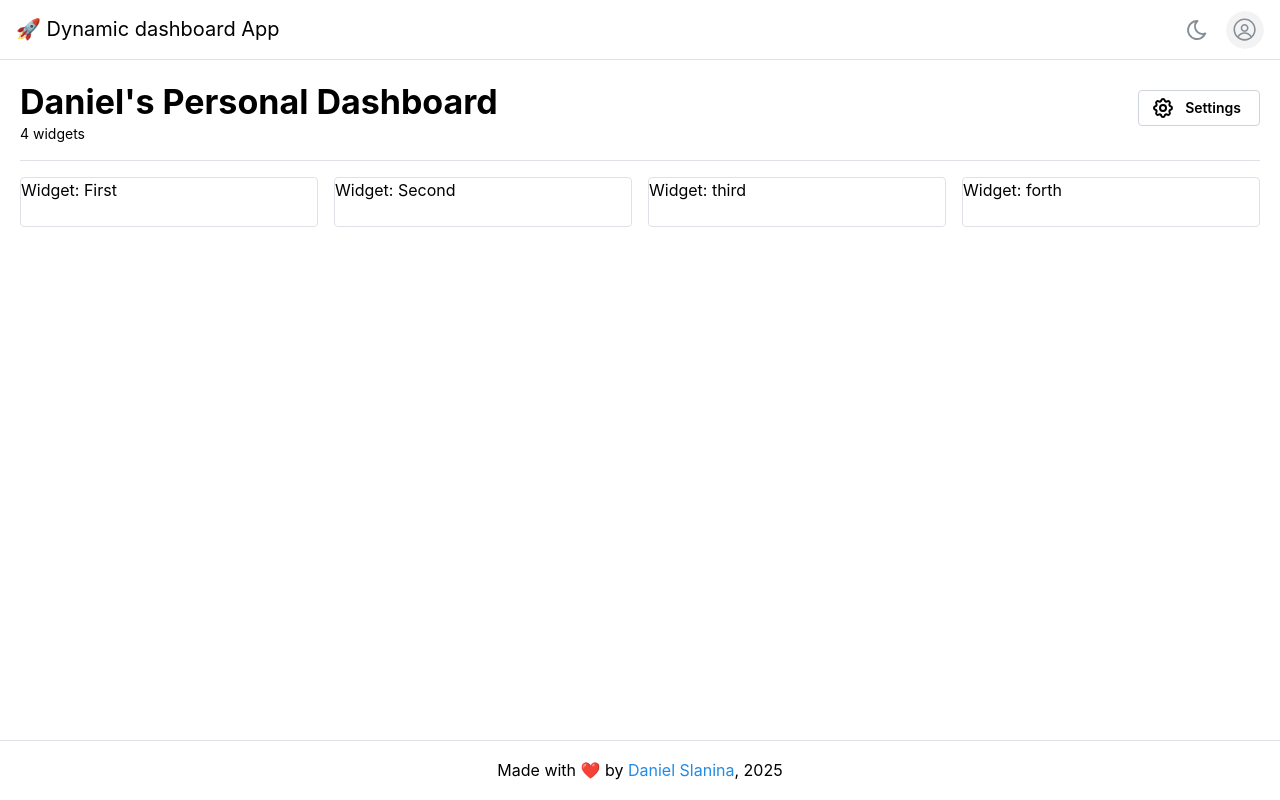
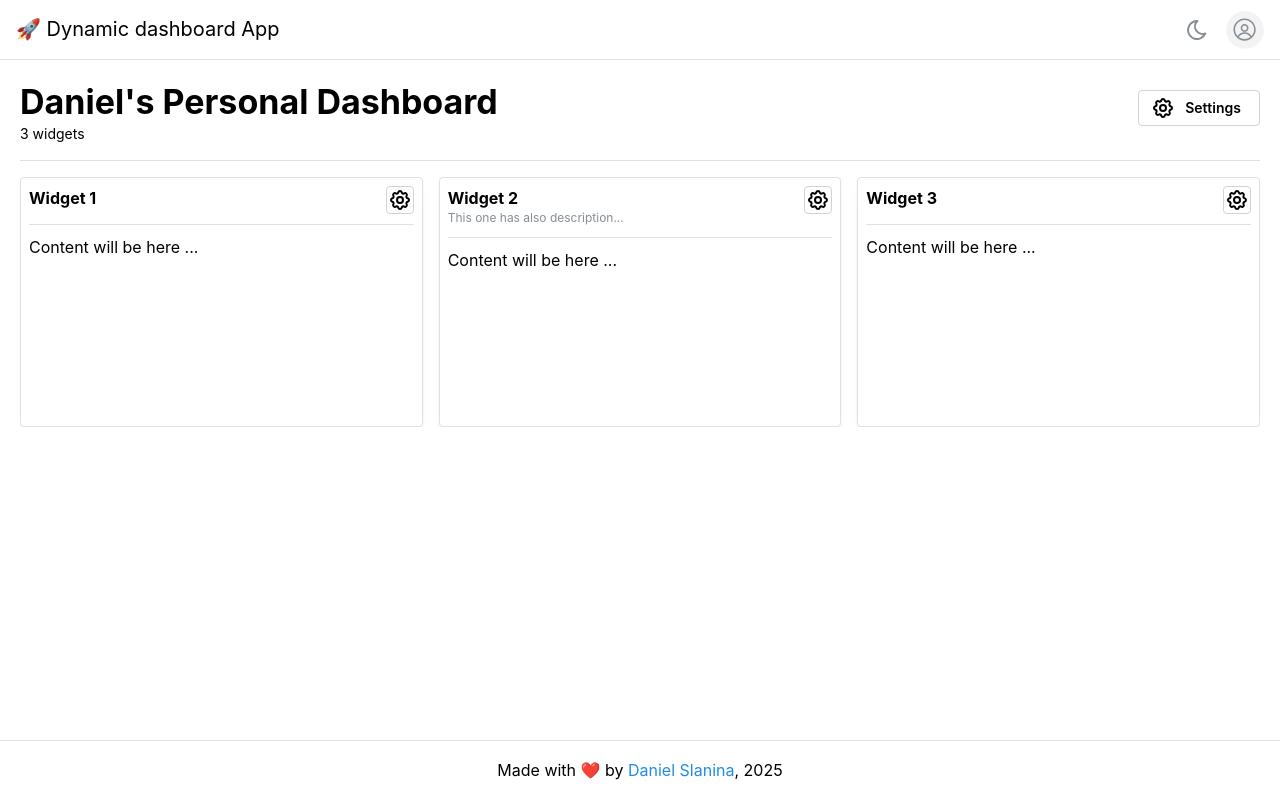
Before and after one commit to dadadcko/react-dynamic-dashboard-assesment, a React (Vite) app: page / in a window 1280 px wide. Built offline with nearby package versions, Linux system fonts and the light colour scheme.

Commit message:
feat: add proper types and core widget component

```diff
--- a/src/components/dashboard/DashboardHeader.tsx
+++ b/src/components/dashboard/DashboardHeader.tsx
@@ -1,7 +1,7 @@
 import type { FunctionComponent } from "react";
 import { Group, Text, Title } from "@mantine/core";
 import { DashboardSettingsMenu } from "@/components/dashboard/DashboardSettingsMenu.tsx";
-import type { DashboardConfig } from "@/pages/Dashboard.tsx";
+import type { DashboardConfig } from "@/types/dashboard.types";
 
 interface DashboardHeaderProps {
   config: DashboardConfig;
@@ -11,7 +11,7 @@ export const DashboardHeader: FunctionComponent<DashboardHeaderProps> = ({ confi
   return (
     <Group align="start" justify="space-between">
       <div>
-        <Title order={1}>{config.name}</Title>
+        <Title order={1}>{config.title}</Title>
         <Text size="sm">
           {config.widgets.length} widget{config.widgets.length !== 1 ? "s" : ""}
         </Text>
--- a/src/components/dashboard/DashboardPanel.tsx
+++ b/src/components/dashboard/DashboardPanel.tsx
@@ -1,6 +1,7 @@
 import type { FunctionComponent } from "react";
-import type { DashboardConfig } from "@/pages/Dashboard.tsx";
-import { Grid, Paper } from "@mantine/core";
+import type { DashboardConfig } from "@/types/dashboard.types";
+import { Grid } from "@mantine/core";
+import { Widget } from "@/components/widget/Widget.tsx";
 
 interface DashboardPanelProps {
   config: DashboardConfig;
@@ -8,12 +9,13 @@ interface DashboardPanelProps {
 
 export const DashboardPanel: FunctionComponent<DashboardPanelProps> = ({ config }) => {
   return (
-    <Grid align="flex-start" columns={config.columns} overflow="hidden" grow>
+    <Grid align="flex-start" columns={config.panelColumns} overflow="hidden" grow>
       {config.widgets.map((widgetConfig, index) => (
-        <Grid.Col key={index} span={{ base: config.columns, md: config.columns / 2, lg: 1 }}>
-          {/* Render widget based on its type and configuration */}
-          {/* TODO: RENDER ACTUAL WIDGETS HERE...*/}
-          <Paper p={0} withBorder h={50}>{`Widget: ${widgetConfig.name}`}</Paper>
+        <Grid.Col
+          key={index}
+          span={{ base: config.panelColumns, md: config.panelColumns / 2, lg: 1 }}>
+          {/* Render individual widgets */}
+          <Widget config={widgetConfig} height={config.widgetHeight} />
         </Grid.Col>
       ))}
     </Grid>
--- /dev/null
+++ b/src/components/widget/Widget.tsx
@@ -0,0 +1,35 @@
+import { Divider, Group, Paper, Text, Title } from "@mantine/core";
+import { type FunctionComponent } from "react";
+import type { WidgetConfig } from "@/types/widget.types.ts";
+import { WidgetSettingsMenu } from "@/components/widget/WidgetSettingsMenu.tsx";
+
+interface WidgetProps {
+  config: WidgetConfig;
+  height?: number;
+}
+
+export const Widget: FunctionComponent<WidgetProps> = ({ config, height = 250 }) => {
+  return (
+    <Paper shadow="sm" withBorder h={height} p={8} style={{ overflow: "auto" }}>
+      {/* Widget Header*/}
+      <Group justify="space-between" align="start">
+        <div>
+          <Title order={5} style={{ flex: 1 }}>
+            {config.title}
+          </Title>
+          {config.description && (
+            <Text size="xs" c="dimmed">
+              {config.description}
+            </Text>
+          )}
+        </div>
+        <WidgetSettingsMenu />
+      </Group>
+      <Divider my="xs" />
+
+      {/* Widget Content */}
+      {/* TODO: Render actual widget content... */}
+      <div> Content will be here ...</div>
+    </Paper>
+  );
+};
--- /dev/null
+++ b/src/components/widget/WidgetSettingsMenu.tsx
@@ -0,0 +1,21 @@
+import { ActionIcon, Menu } from "@mantine/core";
+import { IconEdit, IconSettings, IconTrash } from "@tabler/icons-react";
+
+export function WidgetSettingsMenu() {
+  return (
+    <Menu shadow="md">
+      <Menu.Target>
+        <ActionIcon variant="default" color="dark" aria-label="Open settings for widget">
+          <IconSettings />
+        </ActionIcon>
+      </Menu.Target>
+      {/* TODO: ADD ACTIONS ON THESE...*/}
+      <Menu.Dropdown>
+        <Menu.Item leftSection={<IconEdit size={14} />}>Edit widget</Menu.Item>
+        <Menu.Item c="red" leftSection={<IconTrash size={14} />}>
+          Delete widget
+        </Menu.Item>
+      </Menu.Dropdown>
+    </Menu>
+  );
+}
--- a/src/pages/Dashboard.tsx
+++ b/src/pages/Dashboard.tsx
@@ -2,19 +2,23 @@ import { Divider } from "@mantine/core";
 import { useState } from "react";
 import { DashboardHeader } from "@/components/dashboard/DashboardHeader.tsx";
 import { DashboardPanel } from "@/components/dashboard/DashboardPanel.tsx";
+import type { DashboardConfig } from "@/types/dashboard.types.ts";
 
 // TODO: Use actual data from store
-const dashboardConfig = {
-  name: "Daniel's Personal Dashboard",
-  columns: 4,
-  widgets: [{ name: "First" }, { name: "Second" }, { name: "third" }, { name: "forth" }],
+const dashboardConfig: DashboardConfig = {
+  title: "Daniel's Personal Dashboard",
+  panelColumns: 4,
+  widgetHeight: 250,
+  widgets: [
+    { title: "Widget 1", type: "list", id: "1" },
+    { title: "Widget 2", type: "chart", id: "2", description: "This one has also description..." },
+    { title: "Widget 3", type: "table", id: "3" },
+  ],
 };
-
-export type DashboardConfig = typeof dashboardConfig;
 
 export function Dashboard() {
   // TODO: MOVE TO STORE
-  const [config] = useState(dashboardConfig);
+  const [config] = useState<DashboardConfig>(dashboardConfig);
 
   return (
     <>
--- /dev/null
+++ b/src/types/dashboard.types.ts
@@ -0,0 +1,29 @@
+import type { WidgetConfig } from "@/types/widget.types.ts";
+
+/**
+ * Dynamic dashboard configuration interface.
+ */
+export interface DashboardConfig {
+  /**
+   * Title of the dashboard
+   */
+  title: string;
+
+  /**
+   * Number of columns in the dashboard layout
+   *
+   * Note this number only applies on larger screens.
+   * On smaller screens, the layout will adjust responsively.
+   */
+  panelColumns: number;
+
+  /**
+   * Height of each widget in pixels
+   */
+  widgetHeight: number;
+
+  /**
+   * Widget configurations included in the dashboard
+   */
+  widgets: WidgetConfig[];
+}
--- /dev/null
+++ b/src/types/widget.types.ts
@@ -0,0 +1,23 @@
+export interface WidgetConfig {
+  /**
+   * Unique identifier for the widget
+   */
+  id: string;
+
+  /**
+   * Type of the widget (e.g., 'chart', 'table', 'list')
+   *
+   * Why string? To allow for extensibility with custom widget types
+   */
+  type: string;
+
+  /**
+   * Title of the widget
+   */
+  title: string;
+
+  /**
+   * Optional description of the widget
+   */
+  description?: string;
+}
```
